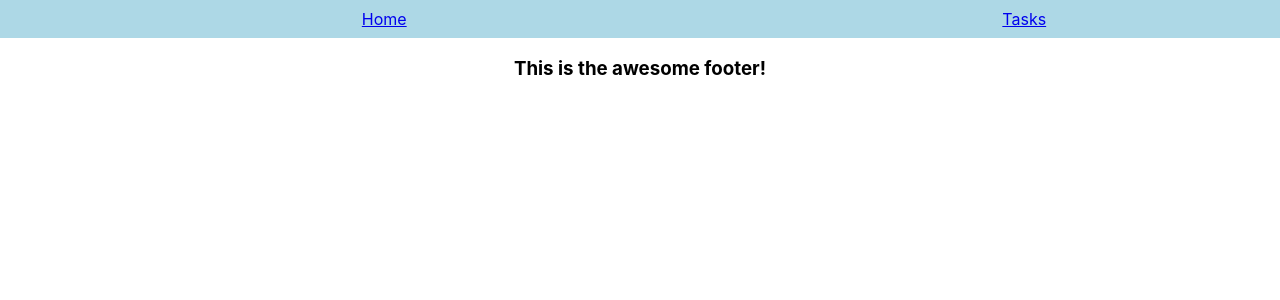
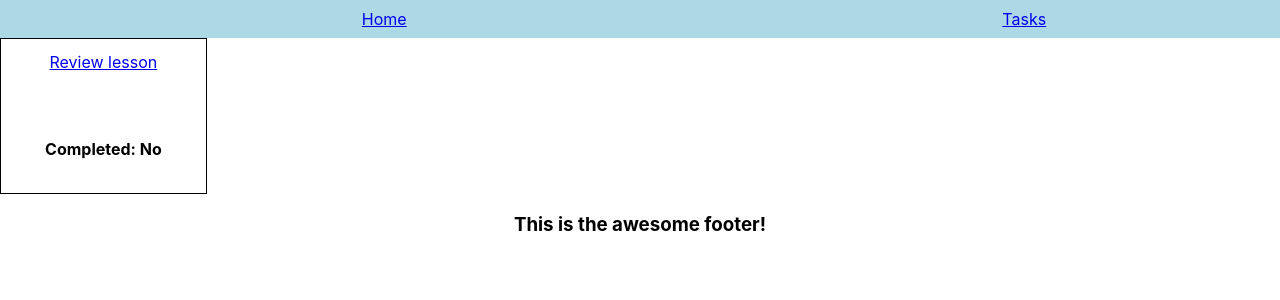
Before and after one commit to MarcosPalaciosIII/mod-3-feb02024-review, a React (Create React App) app: page /tasks/0 in a window 1280 px wide. Shown: the top 300 px of the page. Built offline with nearby package versions, Linux system fonts and the light colour scheme.

Commit message:
added redirect and context

```diff
--- a/src/App.js
+++ b/src/App.js
@@ -5,6 +5,7 @@ import { Routes, Route } from "react-router-dom";
 import Homepage from "./components/core/Homepage";
 import Navbar from "./components/core/Navbar";
 import TaskDetail from "./components/tasks/TaskDetail";
+import { TaskProvider } from "./components/tasks/context/TaskContext.context";
 
 function App() {
 	return (
@@ -12,15 +13,17 @@ function App() {
 			{/* in your return, you must have only 1 parent html element. You may have as many children as you like */}
 			<Navbar />
 
+			<TaskProvider>
 				<Routes>
 					<Route exact path="/" element={<Homepage />} />
 					<Route exact path="/tasks" element={<TasksHome />} />
-				{/* <Route
+					<Route
 						exact
 						path="/tasks/:taskId"
-					element={<TaskDetail taskList={["one", "two"]} />}
-				/> */}
+						element={<TaskDetail />}
+					/>
 				</Routes>
+			</TaskProvider>
 
 			<footer>
 				<h3> This is the awesome footer! </h3>
--- a/src/components/core/Homepage.js
+++ b/src/components/core/Homepage.js
@@ -1,6 +1,10 @@
-import React from "react";
+import React, { useContext } from "react";
+import TaskContext from "../tasks/context/TaskContext.context";
 
 export default function Homepage() {
+	const { message } = useContext(TaskContext);
+
+	console.log({ messageInHomePage: message });
 	return (
 		<div>
 			<header className="App-header">Homepage</header>
--- a/src/components/tasks/TaskCreate.js
+++ b/src/components/tasks/TaskCreate.js
@@ -1,9 +1,16 @@
-import React, { useState } from "react";
+import React, { useState, useContext } from "react";
+import TaskContext from "./context/TaskContext.context";
+import { useNavigate } from "react-router-dom";
 
-export default function TaskCreate({ addNewTask, children }) {
-	console.log({ addNewTask, children });
+export default function TaskCreate({ children }) {
+	console.log({ children });
+	const navigateTo = useNavigate();
 
 	const [formData, setFormData] = useState({ task: "", completed: false });
+
+	const { addNewTaskToList, message, taskList } = useContext(TaskContext);
+
+	console.log({ messageInHomePage: message });
 
 	const handleChange = (event) => {
 		// console.log({ [event.target.name]: event.target.value });
@@ -22,14 +29,18 @@ export default function TaskCreate({ addNewTask, children }) {
 	};
 
 	const handleSubmit = (event) => {
+		const taskId = taskList.length;
 		event.preventDefault();
 
 		console.log({ formData });
-		addNewTask(formData);
+		// addNewTask(formData);
+		addNewTaskToList({ ...formData, taskId });
 
 		setTimeout(() => {
 			setFormData({ task: "", completed: false });
 		}, 10);
+
+		navigateTo(`/tasks/${taskId}`);
 	};
 
 	return (
--- a/src/components/tasks/TaskDetail.js
+++ b/src/components/tasks/TaskDetail.js
@@ -1,7 +1,22 @@
-import React from "react";
+import React, { useContext } from "react";
+import TaskContext from "./context/TaskContext.context";
+import { useParams, Link } from "react-router-dom";
 
-export default function TaskDetail({ taskList }) {
-	// console.log({ taskList });
-	// this feature will be shown with context class
-	return <div>TaskDetail</div>;
+export default function TaskDetail() {
+	const { taskList } = useContext(TaskContext);
+
+	const { taskId } = useParams();
+
+	const taskToDisplay = taskList[taskId];
+
+	console.log({ taskList, taskId, taskToDisplay });
+
+	return (
+		<div className="task-box">
+			<Link to={`/tasks/${taskToDisplay.taskId}`}>
+				{taskToDisplay.task}
+			</Link>
+			<h4>Completed: {!!taskToDisplay.completed ? "Yes" : "No"}</h4>
+		</div>
+	);
 }
--- a/src/components/tasks/TaskDisplay.js
+++ b/src/components/tasks/TaskDisplay.js
@@ -1,5 +1,6 @@
 import React from "react";
 import "./Tasks.css";
+import { Link } from "react-router-dom";
 
 export default function TaskDisplay({ taskList }) {
 	console.log({ taskList });
@@ -8,7 +9,7 @@ export default function TaskDisplay({ taskList }) {
 		return taskList.map((oneTask, i) => {
 			return (
 				<div className="task-box">
-					<h3>{oneTask.task}</h3>
+					<Link to={`/tasks/${oneTask.taskId}`}>{oneTask.task}</Link>
 					<h4>Completed: {!!oneTask.completed ? "Yes" : "No"}</h4>
 				</div>
 			);
--- a/src/components/tasks/TasksHome.js
+++ b/src/components/tasks/TasksHome.js
@@ -1,24 +1,19 @@
-import React, { useState } from "react";
+import React, { useState, useContext } from "react";
 import TaskCreate from "./TaskCreate";
 import TaskDisplay from "./TaskDisplay";
+import TaskContext from "./context/TaskContext.context";
 
 export default function TasksHome() {
 	const [displayForm, setDisplayForm] = useState(false);
-	const [taskList, setTaskList] = useState([
-		{ task: "Review lesson", completed: false },
-	]);
+	const { message, taskList } = useContext(TaskContext);
+
+	console.log({ messageInHome: message });
 
 	const handleShowForm = () => {
 		// setDisplayForm(!displayForm) - better to use prevState format
 		setDisplayForm((prevState) => !prevState);
 	};
 
-	const addNewTaskToList = (task) => {
-		setTaskList((prevState) => [...prevState, task]);
-		// console.log({ task });
-	};
-
-	// console.log({ taskList });
 	return (
 		<div>
 			<button onClick={handleShowForm}>
@@ -27,11 +22,7 @@ export default function TasksHome() {
 			<br />
 			<br />
 			<div>
-				{!!displayForm && (
-					<TaskCreate addNewTask={addNewTaskToList}>
-						Hello Everybody!!!!
-					</TaskCreate>
-				)}
+				{!!displayForm && <TaskCreate>Hello Everybody!!!!</TaskCreate>}
 			</div>
 			<br />
 			<br />
--- /dev/null
+++ b/src/components/tasks/context/TaskContext.context.js
@@ -0,0 +1,24 @@
+import React, { createContext, useState } from "react";
+
+const TaskContext = createContext({});
+
+export const TaskProvider = ({ children }) => {
+	const [taskList, setTaskList] = useState([
+		{ task: "Review lesson", completed: false, taskId: 0 },
+	]);
+
+	const addNewTaskToList = (task) => {
+		setTaskList((prevState) => [...prevState, task]);
+		// console.log({ task });
+	};
+
+	const data = { message: "hello World", taskList, addNewTaskToList };
+
+	return (
+		<TaskContext.Provider value={{ ...data }}>
+			{children}
+		</TaskContext.Provider>
+	);
+};
+
+export default TaskContext;
```
Lines whose indentation alone changed are shown as unchanged.
